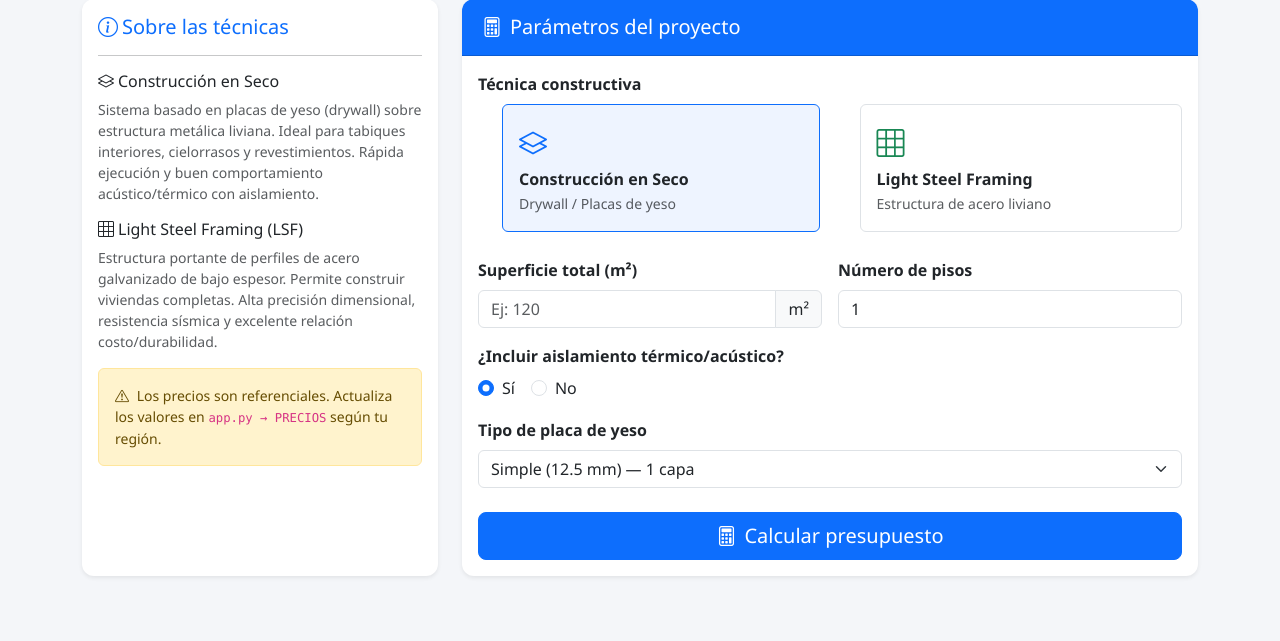
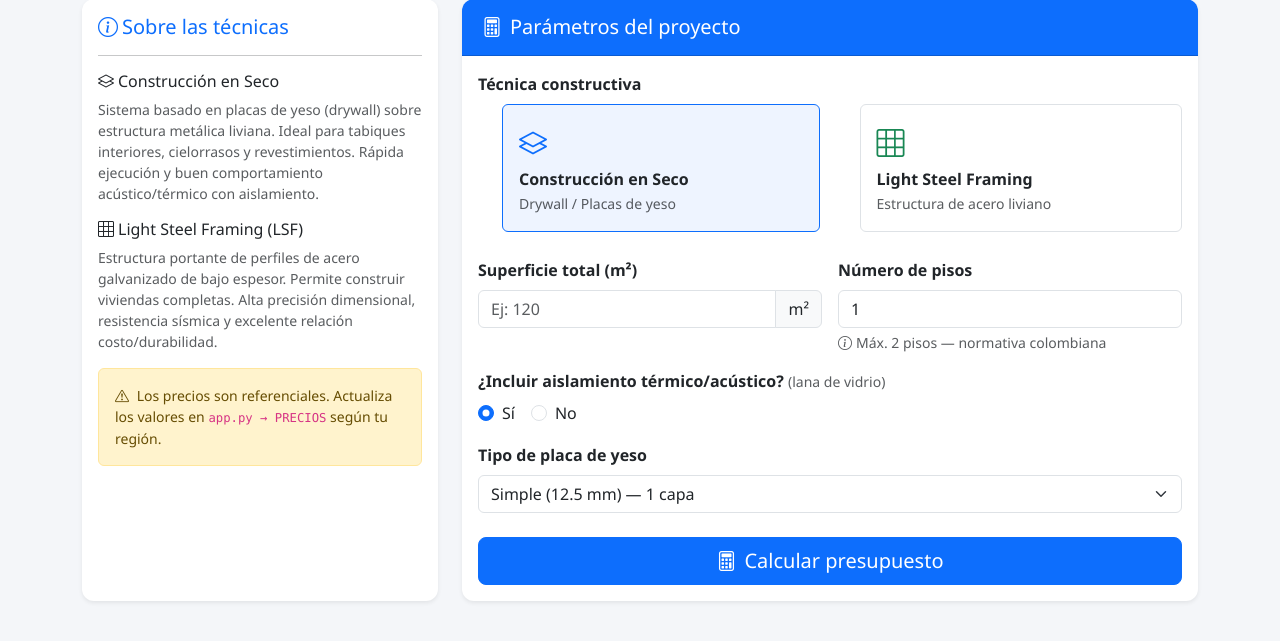
Before and after one commit to harvalmar/PruebaGit1, a Flask app: page / in a window 1280 px wide. Shown: the part 105-746 px from the top of the page. Run offline with Flask 3, Linux system fonts and the light colour scheme.

Commit message:
Update LSF calculator with complete Colombian wall assembly and fastener breakdown
Replaces generic EPS insulation and single cladding option with the full
ventilated facade system: OSB + housewrap + battens + fiber cement + rock wool
+ vapor barrier. Adds 4 exterior finishes (estuco/graniplast/granimármol/vinyl)
and 2 interior finishes (drywall/MDF melamine). Expands fasteners into 5 line
items (LB screws, OSB screws, fiber cement screws, foundation anchors, seismic
connectors). Updates VAT to 19% (Colombia) and caps floors at 2 per local code.

https://claude.ai/code/session_01McwLuKNNg8t2sZUjFdsT15

```diff
--- a/calculadora_construccion/app.py
+++ b/calculadora_construccion/app.py
@@ -2,29 +2,64 @@ from flask import Flask, render_template, request, jsonify
 
 app = Flask(__name__)
 
-# Precios de referencia en USD/m² (actualizables)
+# Precios de referencia en USD/m² — actualiza según cotizaciones locales
 PRECIOS = {
     "construccion_seca": {
-        "estructura_perfiles":     8.50,   # Perfiles metálicos (montantes/soleras)
-        "placa_yeso_simple":       6.00,   # Placa de yeso estándar 12.5mm
-        "placa_yeso_doble":       11.00,   # Dos capas de placa
-        "aislamiento_lana_vidrio": 4.50,   # Lana de vidrio 50mm
-        "masilla_cinta":           2.00,   # Terminación y pintura base
-        "mano_obra":              18.00,   # Mano de obra especializada
+        "estructura_perfiles":      8.50,   # Perfiles metálicos (montantes/soleras)
+        "placa_yeso_simple":        6.00,   # Placa de yeso estándar 12.5 mm
+        "placa_yeso_doble":        11.00,   # Dos capas de placa
+        "aislamiento_lana_vidrio":  4.50,   # Lana de vidrio 50 mm
+        "masilla_cinta":            2.00,   # Terminación y pintura base
+        "tornilleria":              1.50,   # Tornillos autoperforrantes y tacos
+        "mano_obra":               18.00,   # Mano de obra especializada
     },
-    "light_steel_framing": {
-        "perfiles_acero":         14.00,   # Perfiles LSF galvanizados
-        "osb_revestimiento":       9.00,   # Placa OSB estructural
-        "placa_cemento":          10.50,   # Placa cementicia exterior
-        "aislamiento_poliestireno": 6.00,  # EPS/Poliestireno expandido
-        "membrana_hidrofuga":      3.50,   # Barrera de vapor/agua
-        "tornilleria_conectores":  2.50,   # Fijaciones y conectores
-        "mano_obra":              22.00,   # Mano de obra especializada LSF
+    "lsf": {
+        # Estructura principal
+        "perfiles_acero":          14.00,   # Montantes + soleras galvanizadas
+
+        # Capas del muro: exterior → interior
+        "osb_exterior":             9.00,   # OSB estructural (revestimiento ext.)
+        "membrana_hidrofuga":       3.50,   # Housewrap / barrera de agua
+        "rastreles_fachada":        2.80,   # Listones que crean la cámara ventilada
+        "fibrocemento":             8.50,   # Láminas fibrocemento 6–8 mm
+
+        # Aislamiento dentro del perfil
+        "lana_de_roca":             7.50,   # Lana de roca 50 mm (mejor que EPS en fuego/acústica)
+
+        # Interior del muro
+        "barrera_vapor":            2.00,   # Membrana polietileno cara interior
+
+        # Revestimiento interior — seleccionable por el cliente
+        "drywall":                  6.00,   # Placa de yeso 12.5 mm
+        "mdf_melamínico":          12.00,   # MDF/MDP con recubrimiento melamínico
+
+        # Acabados exteriores sobre fibrocemento — seleccionable por el cliente
+        "estuco":                   4.00,   # Estuco sobre fibrocemento
+        "graniplast":               8.00,   # Graniplast (textura acrílica)
+        "granimarmol":             10.00,   # Granimármol (efecto mármol)
+        "vinilico":                15.00,   # Vinyl siding / revestimiento PVC flexible
+
+        # Tornillería y anclajes — desglosado por uso
+        "tornillos_estructura":     2.50,   # Tornillos LB autoperforantes para perfiles LSF
+        "tornillos_osb":            1.20,   # Tornillos cabeza plana para OSB
+        "tornillos_fibrocemento":   1.80,   # Tornillos inox/galv. para fibrocemento
+        "anclajes_fundacion":       3.00,   # Pernos de anclaje / anclajes químicos a platea
+        "conectores_sismicos":      2.50,   # Straps, ángulos y rigidizadores sísmicos
+
+        # Mano de obra
+        "mano_obra":               22.00,   # Mano de obra especializada LSF
     }
 }
 
-INDIRECTOS_PCT = 0.20   # 20% sobre costos directos (gastos generales, utilidad)
-IVA_PCT        = 0.21   # 21% IVA (ajustable por país)
+INDIRECTOS_PCT = 0.20   # 20% — gastos generales y utilidad del contratista
+IVA_PCT        = 0.19   # 19% IVA Colombia (ajustar según país)
+
+ACABADOS_NOMBRES = {
+    "estuco":      "Acabado exterior — Estuco sobre fibrocemento",
+    "graniplast":  "Acabado exterior — Graniplast",
+    "granimarmol": "Acabado exterior — Granimármol",
+    "vinilico":    "Acabado exterior — Revestimiento vinílico (vinyl siding)",
+}
 
 
 def calcular_construccion_seca(area_m2, tipo_placa, con_aislamiento, pisos):
@@ -39,30 +74,59 @@ def calcular_construccion_seca(area_m2, tipo_placa, con_aislamiento, pisos):
     if con_aislamiento:
         detalle["Aislamiento (lana de vidrio)"] = area_m2 * p["aislamiento_lana_vidrio"] * pisos
 
-    detalle["Masilla, cinta y terminación"] = area_m2 * p["masilla_cinta"] * pisos
-    detalle["Mano de obra"] = area_m2 * p["mano_obra"] * pisos
+    detalle["Masilla, cinta y terminación"]         = area_m2 * p["masilla_cinta"]  * pisos
+    detalle["Tornillería (autoperforantes y tacos)"] = area_m2 * p["tornilleria"]   * pisos
+    detalle["Mano de obra"]                          = area_m2 * p["mano_obra"]     * pisos
 
     return detalle
 
 
-def calcular_lsf(area_m2, revestimiento_ext, con_aislamiento, pisos):
-    p = PRECIOS["light_steel_framing"]
+def calcular_lsf(area_m2, rev_interior, acabado_ext, con_aislamiento, pisos):
+    p = PRECIOS["lsf"]
     detalle = {}
 
-    detalle["Perfiles de acero galvanizado"] = area_m2 * p["perfiles_acero"] * pisos
-    detalle["OSB estructural (interior)"] = area_m2 * p["osb_revestimiento"] * pisos
+    # ── Estructura ───────────────────────────────────────────────────────────
+    detalle["Perfiles de acero galvanizado (montantes y soleras)"] = (
+        area_m2 * p["perfiles_acero"] * pisos
+    )
 
-    if revestimiento_ext == "cemento":
-        detalle["Placa cementicia (exterior)"] = area_m2 * p["placa_cemento"] * pisos
+    # ── Capas del muro exterior ──────────────────────────────────────────────
+    detalle["OSB estructural (revestimiento exterior)"]   = area_m2 * p["osb_exterior"]      * pisos
+    detalle["Membrana hidrófuga (housewrap)"]              = area_m2 * p["membrana_hidrofuga"] * pisos
+    detalle["Rastreles de fijación (cámara ventilada)"]   = area_m2 * p["rastreles_fachada"]  * pisos
+    detalle["Láminas de fibrocemento (fachada ventilada)"] = area_m2 * p["fibrocemento"]       * pisos
+
+    # ── Aislamiento dentro del perfil ────────────────────────────────────────
+    if con_aislamiento:
+        detalle["Lana de roca (aislamiento térmico y acústico)"] = (
+            area_m2 * p["lana_de_roca"] * pisos
+        )
+
+    # ── Interior ─────────────────────────────────────────────────────────────
+    detalle["Barrera de vapor (cara interior del muro)"] = area_m2 * p["barrera_vapor"] * pisos
+
+    if rev_interior == "mdf":
+        detalle["Revestimiento interior — MDF/MDP melamínico"] = (
+            area_m2 * p["mdf_melamínico"] * pisos
+        )
     else:
-        detalle["OSB exterior"] = area_m2 * p["osb_revestimiento"] * pisos
+        detalle["Revestimiento interior — Drywall (placa de yeso 12.5 mm)"] = (
+            area_m2 * p["drywall"] * pisos
+        )
 
-    if con_aislamiento:
-        detalle["Aislamiento (EPS/Poliestireno)"] = area_m2 * p["aislamiento_poliestireno"] * pisos
+    # ── Acabado exterior sobre fibrocemento ──────────────────────────────────
+    nombre_acabado = ACABADOS_NOMBRES.get(acabado_ext, "Acabado exterior")
+    detalle[nombre_acabado] = area_m2 * p.get(acabado_ext, p["estuco"]) * pisos
 
-    detalle["Membrana hidrófuga"] = area_m2 * p["membrana_hidrofuga"] * pisos
-    detalle["Tornillería y conectores"] = area_m2 * p["tornilleria_conectores"] * pisos
-    detalle["Mano de obra especializada"] = area_m2 * p["mano_obra"] * pisos
+    # ── Tornillería y anclajes ───────────────────────────────────────────────
+    detalle["Tornillos LB autoperforantes (estructura LSF)"]    = area_m2 * p["tornillos_estructura"]  * pisos
+    detalle["Tornillos para OSB (cabeza plana)"]                 = area_m2 * p["tornillos_osb"]         * pisos
+    detalle["Tornillos para fibrocemento (galvanizados)"]        = area_m2 * p["tornillos_fibrocemento"] * pisos
+    detalle["Anclajes a fundación (pernos / anclajes químicos)"] = area_m2 * p["anclajes_fundacion"]    * pisos
+    detalle["Conectores sísmicos (straps y ángulos)"]            = area_m2 * p["conectores_sismicos"]   * pisos
+
+    # ── Mano de obra ─────────────────────────────────────────────────────────
+    detalle["Mano de obra especializada LSF"] = area_m2 * p["mano_obra"] * pisos
 
     return detalle
 
@@ -89,27 +153,33 @@ def index():
 
 @app.route("/calcular", methods=["POST"])
 def calcular():
-    tecnica          = request.form.get("tecnica")
-    area_m2          = float(request.form.get("area_m2", 0))
-    pisos            = int(request.form.get("pisos", 1))
-    con_aislamiento  = request.form.get("aislamiento") == "si"
+    tecnica         = request.form.get("tecnica")
+    area_m2         = float(request.form.get("area_m2", 0))
+    pisos           = int(request.form.get("pisos", 1))
+    con_aislamiento = request.form.get("aislamiento") == "si"
 
     if area_m2 <= 0:
         return render_template("index.html", error="El área debe ser mayor a 0 m².")
+    if pisos < 1 or pisos > 2:
+        return render_template("index.html", error="La normativa colombiana limita a máximo 2 pisos.")
 
     if tecnica == "seca":
         tipo_placa = request.form.get("tipo_placa", "simple")
         detalle    = calcular_construccion_seca(area_m2, tipo_placa, con_aislamiento, pisos)
         nombre     = "Construcción en Seco (Drywall)"
-        opciones   = {"Tipo de placa": "Doble" if tipo_placa == "doble" else "Simple"}
+        opciones   = {"Tipo de placa": "Doble (2 capas)" if tipo_placa == "doble" else "Simple (1 capa)"}
+
     else:
-        rev_ext  = request.form.get("revestimiento_ext", "cemento")
-        detalle  = calcular_lsf(area_m2, rev_ext, con_aislamiento, pisos)
-        nombre   = "Light Steel Framing (LSF)"
-        opciones = {"Revestimiento exterior": "Placa cementicia" if rev_ext == "cemento" else "OSB"}
+        rev_interior = request.form.get("rev_interior", "drywall")
+        acabado_ext  = request.form.get("acabado_ext", "estuco")
+        detalle      = calcular_lsf(area_m2, rev_interior, acabado_ext, con_aislamiento, pisos)
+        nombre       = "Light Steel Framing (LSF)"
+        opciones     = {
+            "Interior": "MDF/MDP melamínico" if rev_interior == "mdf" else "Drywall",
+            "Acabado exterior": ACABADOS_NOMBRES.get(acabado_ext, acabado_ext).split("—")[-1].strip(),
+        }
 
     resumen = resumen_financiero(detalle)
-
     return render_template(
         "resultado.html",
         tecnica=nombre,
@@ -126,32 +196,35 @@ def calcular():
 @app.route("/api/calcular", methods=["POST"])
 def api_calcular():
     """Endpoint JSON para integraciones externas."""
-    data             = request.get_json()
-    tecnica          = data.get("tecnica")
-    area_m2          = float(data.get("area_m2", 0))
-    pisos            = int(data.get("pisos", 1))
-    con_aislamiento  = data.get("aislamiento", False)
+    data            = request.get_json()
+    tecnica         = data.get("tecnica")
+    area_m2         = float(data.get("area_m2", 0))
+    pisos           = int(data.get("pisos", 1))
+    con_aislamiento = data.get("aislamiento", True)
 
     if area_m2 <= 0:
-        return jsonify({"error": "área_m2 debe ser mayor a 0"}), 400
+        return jsonify({"error": "area_m2 debe ser mayor a 0"}), 400
+    if pisos < 1 or pisos > 2:
+        return jsonify({"error": "La normativa colombiana limita a máximo 2 pisos"}), 400
 
     if tecnica == "seca":
         tipo_placa = data.get("tipo_placa", "simple")
         detalle    = calcular_construccion_seca(area_m2, tipo_placa, con_aislamiento, pisos)
     elif tecnica == "lsf":
-        rev_ext = data.get("revestimiento_ext", "cemento")
-        detalle = calcular_lsf(area_m2, rev_ext, con_aislamiento, pisos)
+        rev_interior = data.get("rev_interior", "drywall")
+        acabado_ext  = data.get("acabado_ext", "estuco")
+        detalle      = calcular_lsf(area_m2, rev_interior, acabado_ext, con_aislamiento, pisos)
     else:
         return jsonify({"error": "tecnica debe ser 'seca' o 'lsf'"}), 400
 
     resumen = resumen_financiero(detalle)
     return jsonify({
-        "tecnica":   tecnica,
-        "area_m2":   area_m2,
-        "pisos":     pisos,
-        "detalle":   detalle,
-        "resumen":   resumen,
-        "costo_m2":  resumen["total"] / area_m2,
+        "tecnica":  tecnica,
+        "area_m2":  area_m2,
+        "pisos":    pisos,
+        "detalle":  detalle,
+        "resumen":  resumen,
+        "costo_m2": resumen["total"] / area_m2,
     })
 
 
--- a/calculadora_construccion/templates/index.html
+++ b/calculadora_construccion/templates/index.html
@@ -100,13 +100,17 @@
               <div class="col-sm-6">
                 <label for="pisos" class="form-label fw-semibold">Número de pisos</label>
                 <input type="number" class="form-control" id="pisos" name="pisos"
-                       min="1" max="10" value="1" required />
+                       min="1" max="2" value="1" required />
+                <div class="form-text"><i class="bi bi-info-circle me-1"></i>Máx. 2 pisos — normativa colombiana</div>
               </div>
             </div>
 
             <!-- Aislamiento -->
             <div class="mb-3">
-              <label class="form-label fw-semibold">¿Incluir aislamiento térmico/acústico?</label>
+              <label class="form-label fw-semibold">
+                ¿Incluir aislamiento térmico/acústico?
+                <span id="label_aislamiento" class="text-muted fw-normal small">(lana de vidrio)</span>
+              </label>
               <div class="d-flex gap-3">
                 <div class="form-check">
                   <input class="form-check-input" type="radio" name="aislamiento"
@@ -131,12 +135,26 @@
             </div>
 
             <!-- Opciones LSF -->
-            <div id="opciones_lsf" class="mb-3 d-none">
-              <label class="form-label fw-semibold">Revestimiento exterior</label>
-              <select class="form-select" name="revestimiento_ext">
-                <option value="cemento">Placa cementicia (mayor durabilidad exterior)</option>
-                <option value="osb">OSB (más económico)</option>
-              </select>
+            <div id="opciones_lsf" class="d-none">
+
+              <div class="mb-3">
+                <label class="form-label fw-semibold">Acabado exterior sobre fibrocemento</label>
+                <select class="form-select" name="acabado_ext">
+                  <option value="estuco">Estuco — textura lisa o rugosa</option>
+                  <option value="graniplast">Graniplast — textura acrílica proyectada</option>
+                  <option value="granimarmol">Granimármol — efecto mármol decorativo</option>
+                  <option value="vinilico">Revestimiento vinílico (vinyl siding / PVC flexible)</option>
+                </select>
+              </div>
+
+              <div class="mb-3">
+                <label class="form-label fw-semibold">Revestimiento interior</label>
+                <select class="form-select" name="rev_interior">
+                  <option value="drywall">Drywall — placa de yeso 12.5 mm</option>
+                  <option value="mdf">MDF/MDP melamínico — tipo mueble de cocina</option>
+                </select>
+              </div>
+
             </div>
 
             <div class="d-grid mt-4">
@@ -165,6 +183,8 @@
     const esLSF = document.getElementById("t_lsf").checked;
     document.getElementById("opciones_seca").classList.toggle("d-none", esLSF);
     document.getElementById("opciones_lsf").classList.toggle("d-none", !esLSF);
+    document.getElementById("label_aislamiento").textContent =
+      esLSF ? "(lana de roca)" : "(lana de vidrio)";
   }
 </script>
 </body>
```
